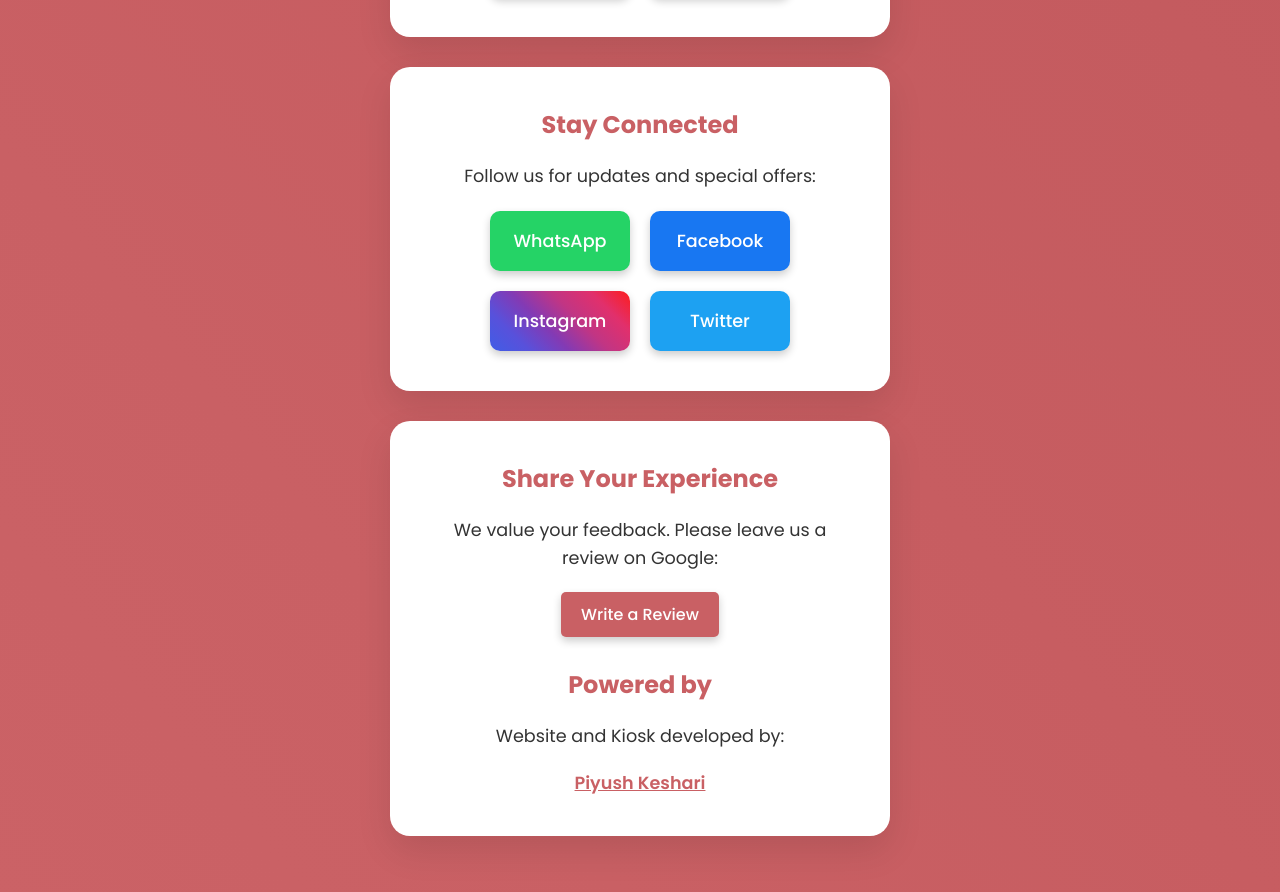
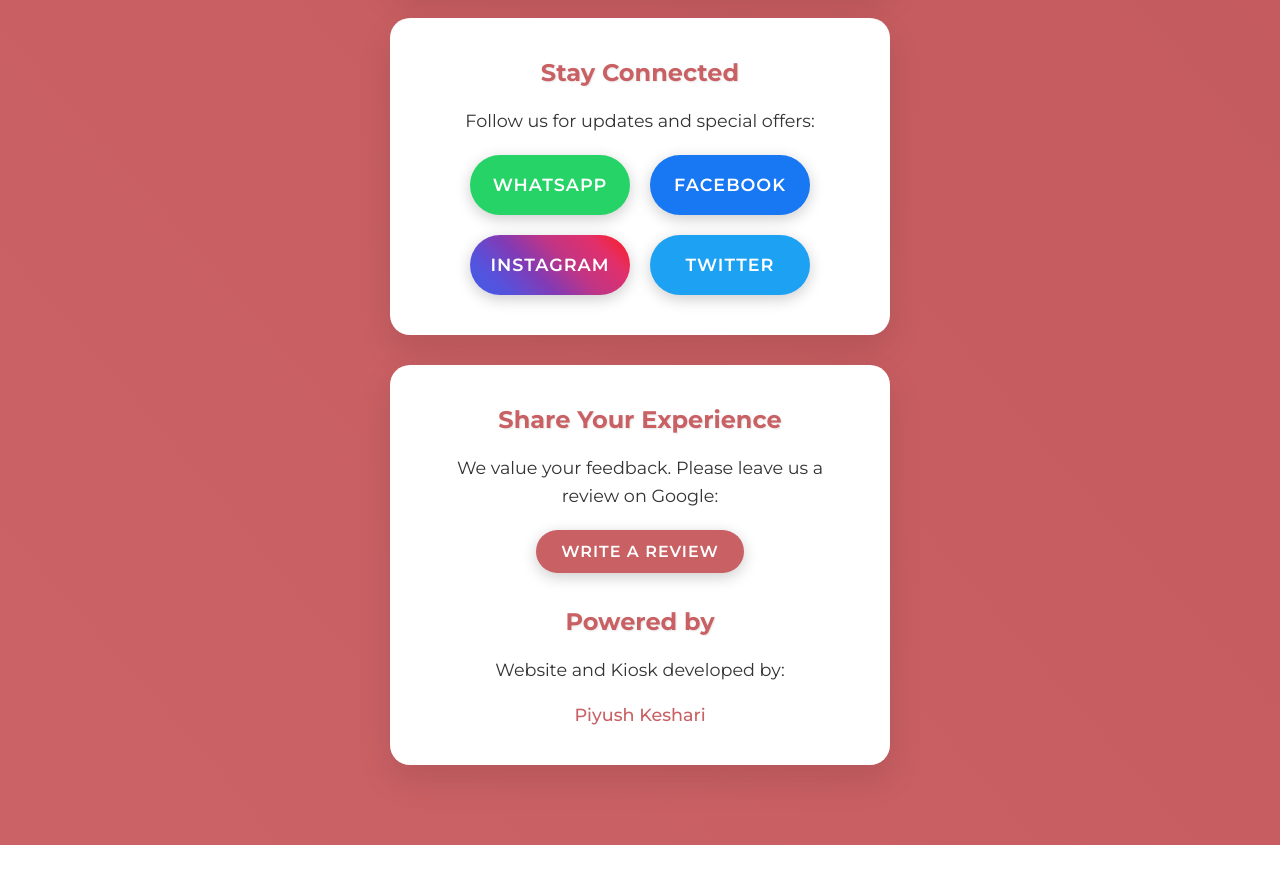
Before and after one commit to Think-Pixel-Labs/new-rajshree-sweets-links, a plain HTML site: page index.html in a window 1280 px wide. Shown: the part 618-1510 px from the top of the page. After the commit the page ends 1463 px from the top, so only its background shows below. Drawn offline with Linux system fonts and the light colour scheme.

Commit message:
added css to buttons

```diff
--- a/index.css
+++ b/index.css
@@ -2,7 +2,7 @@
     margin: 0;
     padding: 0;
     box-sizing: border-box;
-    font-family: 'Poppins', sans-serif;
+    font-family: 'Montserrat', sans-serif;
 }
 
 body {
@@ -39,9 +39,10 @@
 
 .popup h2 {
     font-size: 2.8em;
-    font-weight: 600;
+    font-weight: 700;
     margin: 20px 0 15px;
     color: #c96064;
+    text-shadow: 1px 1px 2px rgba(0, 0, 0, 0.1);
 }
 
 .popup p,
@@ -49,6 +50,7 @@
     font-size: 1.2em;
     margin-bottom: 15px;
     line-height: 1.6;
+    font-weight: 400;
 }
 
 .visit {
@@ -60,18 +62,33 @@
     font-size: 1.5em;
     margin-bottom: 20px;
     color: #c96064;
+    text-shadow: 1px 1px 2px rgba(0, 0, 0, 0.1);
+    font-weight: 700;
 }
 
 .dev {
-    font-weight: 600;
+    font-weight: 500;
     color: #c96064;
-    text-decoration: underline;
+    text-decoration: none;
     transition: color 0.3s ease;
     font-size: 1.1em;
+    position: relative;
 }
 
-.dev:hover {
-    color: #cb6266;
+.dev::after {
+    content: '';
+    position: absolute;
+    width: 100%;
+    height: 2px;
+    bottom: -2px;
+    left: 0;
+    background-color: #c96064;
+    transform: scaleX(0);
+    transition: transform 0.3s ease;
+}
+
+.dev:hover::after {
+    transform: scaleX(1);
 }
 
 .icons {
@@ -89,19 +106,38 @@
     justify-content: center;
     text-decoration: none;
     color: #fff;
-    border-radius: 10px;
-    padding: 15px 20px;
-    transition: box-shadow 0.3s ease, transform 0.3s ease;
-    box-shadow: 0 4px 8px rgba(0, 0, 0, 0.2);
-    font-weight: 500;
+    border-radius: 50px;
+    padding: 15px 25px;
+    transition: all 0.3s ease;
+    box-shadow: 0 4px 15px rgba(0, 0, 0, 0.2);
+    font-weight: 600;
     font-size: 1.1em;
-    width: 140px;
+    width: 160px;
     height: 60px;
+    position: relative;
+    overflow: hidden;
+    text-transform: uppercase;
+    letter-spacing: 1px;
+}
+
+.button::before {
+    content: '';
+    position: absolute;
+    top: 0;
+    left: -100%;
+    width: 100%;
+    height: 100%;
+    background: linear-gradient(120deg, transparent, rgba(255, 255, 255, 0.3), transparent);
+    transition: all 0.5s;
+}
+
+.button:hover::before {
+    left: 100%;
 }
 
 .button:hover {
-    box-shadow: 0 8px 16px rgba(0, 0, 0, 0.3);
-    transform: translateY(-2px);
+    transform: translateY(-5px);
+    box-shadow: 0 8px 20px rgba(0, 0, 0, 0.3);
 }
 
 .button:first-child {
@@ -132,6 +168,7 @@
     margin-bottom: 20px;
     font-size: 1.1em;
     line-height: 1.6;
+    font-weight: 400;
 }
 
 .section {
@@ -146,17 +183,37 @@
     display: inline-block;
     background-color: #c96064;
     color: #fff;
-    padding: 10px 20px;
-    border-radius: 5px;
+    padding: 12px 25px;
+    border-radius: 50px;
     text-decoration: none;
-    font-weight: 500;
-    transition: background-color 0.3s ease, box-shadow 0.3s ease;
-    box-shadow: 0 4px 8px rgba(0, 0, 0, 0.2);
+    font-weight: 600;
+    transition: all 0.3s ease;
+    box-shadow: 0 4px 15px rgba(0, 0, 0, 0.2);
+    position: relative;
+    overflow: hidden;
+    text-transform: uppercase;
+    letter-spacing: 1px;
+}
+
+.review-button::before {
+    content: '';
+    position: absolute;
+    top: 0;
+    left: -100%;
+    width: 100%;
+    height: 100%;
+    background: linear-gradient(120deg, transparent, rgba(255, 255, 255, 0.3), transparent);
+    transition: all 0.5s;
+}
+
+.review-button:hover::before {
+    left: 100%;
 }
 
 .review-button:hover {
     background-color: #cb6266;
-    box-shadow: 0 8px 16px rgba(0, 0, 0, 0.3);
+    transform: translateY(-5px);
+    box-shadow: 0 8px 20px rgba(0, 0, 0, 0.3);
 }
 
 @media (max-width: 600px) {
@@ -182,8 +239,8 @@
     }
 
     .button {
-        width: 120px;
-        height: 50px;
-        font-size: 1em;
+        width: 140px;
+        height: 55px;
+        font-size: 0.9em;
     }
 }
--- a/index.html
+++ b/index.html
@@ -4,9 +4,9 @@
 <head>
     <meta charset="UTF-8">
     <meta name="viewport" content="width=device-width, initial-scale=1.0">
-    <title>New Rajshree Sweets - Thank You</title>
+    <title>New Rajshree Sweets - Landing Page</title>
     <link rel="stylesheet" href="index.css">
-    <link href="https://fonts.googleapis.com/css2?family=Poppins:wght@300;400;500;600;700&display=swap"
+    <link href="https://fonts.googleapis.com/css2?family=Montserrat:wght@300;400;500;600;700&display=swap"
         rel="stylesheet">
 </head>
 
```
